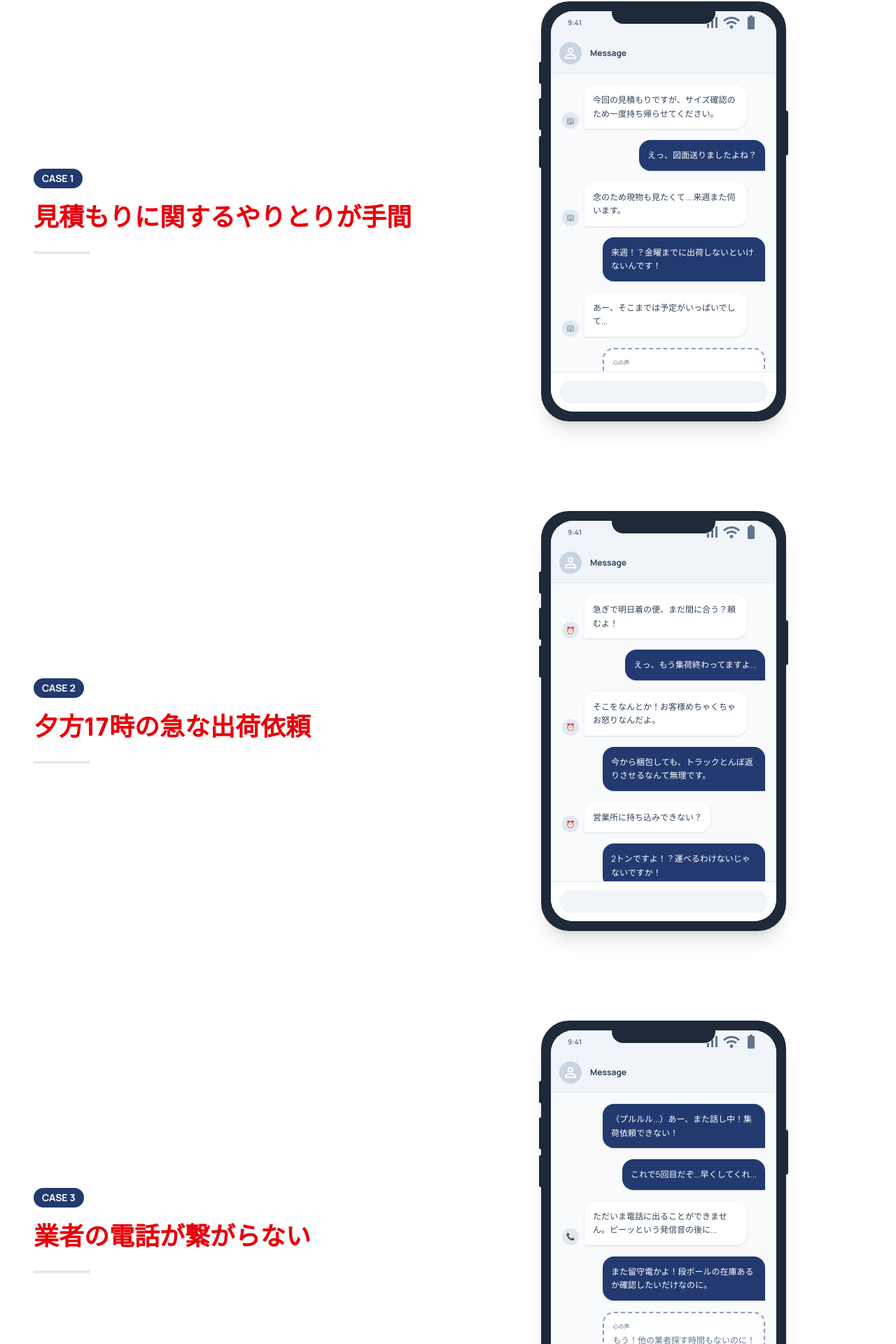
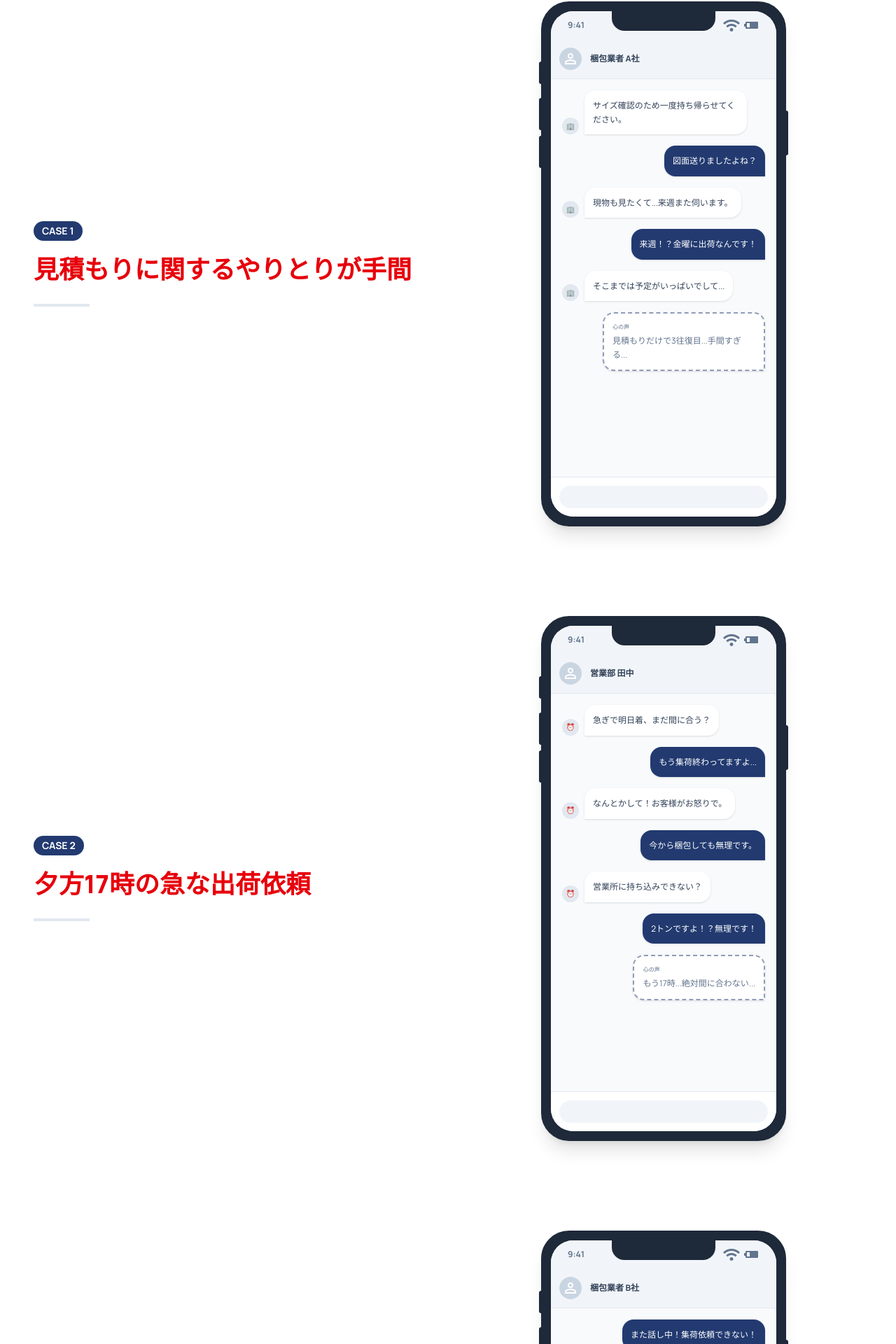
Before and after one commit to aoyama-eiya/rakuhako-lp-test, a Next.js app: page / in a window 1280 px wide. Shown: the part 1525-3445 px from the top of the page at 70% size. Built offline with nearby package versions, Linux system fonts and the light colour scheme.

Commit message:
Update LP: fix status bar icons, remove English text in Story, update feature card icon

```diff
--- a/app/components/Hero.tsx
+++ b/app/components/Hero.tsx
@@ -119,11 +119,11 @@ export default function Hero() {
                         </div>
                         <div className="flex items-center gap-6 px-10 py-2">
                             <div className="flex-shrink-0 w-14 h-14 rounded-2xl bg-slate-50 flex items-center justify-center text-primary">
-                                <span className="material-symbols-outlined text-[32px]">currency_yen</span>
+                                <span className="material-symbols-outlined text-[32px]">groups</span>
                             </div>
                             <div>
-                                <p className="text-lg font-black text-slate-900 whitespace-nowrap">コスト削減を実現</p>
-                                <p className="text-sm text-slate-500 font-medium">中間マージンをカット</p>
+                                <p className="text-lg font-black text-slate-900 whitespace-nowrap">属人化しない</p>
+                                <p className="text-sm text-slate-500 font-medium">誰でも同じ品質で発注</p>
                             </div>
                         </div>
                     </div>
--- a/app/components/Problem.tsx
+++ b/app/components/Problem.tsx
@@ -6,174 +6,168 @@ const episodes = [
     {
         id: 1,
         title: "見積もりに関するやりとりが手間",
+        chatPartner: "梱包業者 A社",
         chat: [
             {
                 side: "left",
-                icon: "badge", // Vendor
+                icon: "badge",
                 name: "梱包業者 A社",
-                text: "今回の見積もりですが、サイズ確認のため一度持ち帰らせてください。"
+                text: "サイズ確認のため一度持ち帰らせてください。"
             },
             {
                 side: "right",
                 icon: "person",
                 name: "あなた",
-                text: "えっ、図面送りましたよね？"
+                text: "図面送りましたよね？"
             },
             {
                 side: "left",
-                icon: "badge", // Vendor
+                icon: "badge",
                 name: "梱包業者 A社",
-                text: "念のため現物も見たくて... 来週また伺います。"
+                text: "現物も見たくて...来週また伺います。"
             },
             {
                 side: "right",
                 icon: "person",
                 name: "あなた",
-                text: "来週！？金曜までに出荷しないといけないんです！"
+                text: "来週！？金曜に出荷なんです！"
             },
             {
                 side: "left",
-                icon: "badge", // Vendor
+                icon: "badge",
                 name: "梱包業者 A社",
-                text: "あー、そこまでは予定がいっぱいでして..."
+                text: "そこまでは予定がいっぱいでして..."
             },
             {
                 side: "right",
                 type: "thought",
-                text: "マジか... こんなことなら他の業者に頼めばよかった..."
-            },
-            {
-                side: "right",
-                type: "thought",
-                text: "見積もりのやり取りだけで、もう3往復目...手間すぎる..."
+                text: "見積もりだけで3往復目...手間すぎる..."
             }
         ]
     },
     {
         id: 2,
         title: "夕方17時の急な出荷依頼",
+        chatPartner: "営業部 田中",
         chat: [
             {
                 side: "left",
-                icon: "schedule", // Clock/Urgent
-                name: "営業担当",
-                text: "急ぎで明日着の便、まだ間に合う？頼むよ！"
+                icon: "schedule",
+                name: "営業部 田中",
+                text: "急ぎで明日着、まだ間に合う？"
             },
             {
                 side: "right",
                 icon: "person",
                 name: "あなた",
-                text: "えっ、もう集荷終わってますよ..."
+                text: "もう集荷終わってますよ..."
             },
             {
                 side: "left",
-                icon: "schedule", // Clock/Urgent
-                name: "営業担当",
-                text: "そこをなんとか！お客様めちゃくちゃお怒りなんだよ。"
+                icon: "schedule",
+                name: "営業部 田中",
+                text: "なんとかして！お客様がお怒りで。"
             },
             {
                 side: "right",
                 icon: "person",
                 name: "あなた",
-                text: "今から梱包しても、トラックとんぼ返りさせるなんて無理です。"
+                text: "今から梱包しても無理です。"
             },
             {
                 side: "left",
-                icon: "schedule", // Clock/Urgent
-                name: "営業担当",
+                icon: "schedule",
+                name: "営業部 田中",
                 text: "営業所に持ち込みできない？"
             },
             {
                 side: "right",
                 icon: "person",
                 name: "あなた",
-                text: "2トンですよ！？運べるわけないじゃないですか！"
+                text: "2トンですよ！？無理です！"
             },
             {
                 side: "right",
                 type: "thought",
-                text: "もう17時...今から梱包材を手配して梱包なんて絶対無理だ..."
+                text: "もう17時...絶対間に合わない..."
             }
         ]
     },
     {
         id: 3,
         title: "業者の電話が繋がらない",
+        chatPartner: "梱包業者 B社",
         chat: [
             {
                 side: "right",
                 icon: "person",
                 name: "あなた",
-                text: "（プルルル...）あー、また話し中！集荷依頼できない！"
+                text: "また話し中！集荷依頼できない！"
             },
             {
                 side: "right",
                 icon: "person",
                 name: "あなた",
-                text: "これで5回目だぞ...早くしてくれ..."
+                text: "これで5回目だぞ..."
             },
             {
                 side: "left",
-                icon: "call_end", // Busy
+                icon: "call_end",
                 name: "梱包業者 B社",
-                text: "ただいま電話に出ることができません。ピーッという発信音の後に..."
+                text: "ただいま電話に出ることができません。"
             },
             {
                 side: "right",
                 icon: "person",
                 name: "あなた",
-                text: "また留守電かよ！段ボールの在庫あるか確認したいだけなのに。"
+                text: "また留守電！在庫確認したいだけなのに。"
             },
             {
                 side: "right",
                 type: "thought",
-                text: "もう！他の業者探す時間もないのに！"
+                text: "他の業者探す時間もない！"
             }
         ]
     },
     {
         id: 4,
         title: "上司に即答できない無力感",
+        chatPartner: "上司",
         chat: [
             {
                 side: "left",
-                icon: "supervisor_account", // Boss
-                name: "上長",
-                text: "例の案件、コストいくらかかりそう？会議で使うから今すぐ教えて。"
+                icon: "supervisor_account",
+                name: "上司",
+                text: "コストいくら？会議で使うから今すぐ教えて。"
             },
             {
                 side: "right",
                 icon: "person",
                 name: "あなた",
-                text: "あ、はい。今業者に見積もり依頼中でして..."
+                text: "今業者に見積もり依頼中でして..."
             },
             {
                 side: "left",
-                icon: "supervisor_account", // Boss
-                name: "上長",
-                text: "まだ？昨日頼んだよね？概算でいいから早く出してよ。"
+                icon: "supervisor_account",
+                name: "上司",
+                text: "昨日頼んだよね？概算でいいから早く。"
             },
             {
                 side: "right",
                 icon: "person",
                 name: "あなた",
-                text: "現物見ないと概算も出せないと言われまして..."
+                text: "現物見ないと出せないと言われまして..."
             },
             {
                 side: "left",
-                icon: "supervisor_account", // Boss
-                name: "上長",
-                text: "だから仕事遅いんだよ。適当でいいから出して！"
+                icon: "supervisor_account",
+                name: "上司",
+                text: "適当でいいから出して！"
             },
             {
                 side: "right",
                 type: "thought",
-                text: "（適当に出して間違ってたら怒るくせに...）"
-            },
-            {
-                side: "right",
-                type: "thought",
-                text: "すみません...まだ業者から返事がなくて...（また怒られる...）"
+                text: "適当に出して間違ったら怒るくせに..."
             }
         ]
     }
@@ -208,8 +202,8 @@ export default function Problem() {
                             {/* Right: Smartphone Interaction */}
                             <div className="relative mx-auto w-full max-w-[350px]">
                                 {/* Phone Frame */}
-                                <div className="relative border-gray-800 bg-gray-800 border-[14px] rounded-[2.5rem] h-[600px] shadow-xl">
-                                    <div className="w-[148px] h-[18px] bg-gray-800 top-0 rounded-b-[1rem] left-1/2 -translate-x-1/2 absolute z-20"></div>
+                                <div className="relative border-gray-800 bg-gray-800 border-[14px] rounded-[2.5rem] h-[750px] shadow-xl">
+                                    <div className="w-[148px] h-[28px] bg-gray-800 top-0 rounded-b-[18px] left-1/2 -translate-x-1/2 absolute z-20"></div>
                                     <div className="h-[32px] w-[3px] bg-gray-800 absolute -left-[17px] top-[72px] rounded-l-lg"></div>
                                     <div className="h-[46px] w-[3px] bg-gray-800 absolute -left-[17px] top-[124px] rounded-l-lg"></div>
                                     <div className="h-[46px] w-[3px] bg-gray-800 absolute -left-[17px] top-[178px] rounded-l-lg"></div>
@@ -218,12 +212,11 @@ export default function Problem() {
                                     {/* Screen */}
                                     <div className="rounded-[2rem] overflow-hidden w-full h-full bg-slate-50 relative flex flex-col">
                                         {/* Status Bar Mock */}
-                                        <div className="h-8 bg-slate-100 w-full shrink-0 z-10 flex items-center justify-between px-6 text-[10px] text-slate-500 font-bold">
+                                        <div className="h-10 bg-slate-100 w-full shrink-0 z-10 flex items-center justify-between px-6 text-[12px] text-slate-500 font-bold">
                                             <span>9:41</span>
-                                            <div className="flex gap-1">
-                                                <span className="material-symbols-outlined text-[10px]">signal_cellular_alt</span>
-                                                <span className="material-symbols-outlined text-[10px]">wifi</span>
-                                                <span className="material-symbols-outlined text-[10px]">battery_full</span>
+                                            <div className="flex gap-1 items-center">
+                                                <span className="material-symbols-outlined text-[14px]">wifi</span>
+                                                <span className="material-symbols-outlined text-[16px] -mt-[1px]">battery_horiz_075</span>
                                             </div>
                                         </div>
 
@@ -232,11 +225,11 @@ export default function Problem() {
                                             <div className="w-8 h-8 rounded-full bg-slate-300 flex items-center justify-center text-white">
                                                 <span className="material-symbols-outlined text-sm">person</span>
                                             </div>
-                                            <span className="text-xs font-bold text-slate-700">Message</span>
+                                            <span className="text-xs font-bold text-slate-700">{episode.chatPartner}</span>
                                         </div>
 
                                         {/* Chat Content */}
-                                        <div className="flex-1 overflow-y-auto p-4 space-y-4 no-scrollbar">
+                                        <div className="flex-1 overflow-hidden p-4 space-y-4">
                                             {episode.chat.map((msg, idx) => (
                                                 <div key={idx} className={`flex items-end gap-2 ${msg.side === 'right' ? 'justify-end' : ''}`}>
                                                     {msg.side === 'left' && (
--- a/app/components/Reviews.tsx
+++ b/app/components/Reviews.tsx
@@ -6,6 +6,7 @@ const reviews = [
         company: "産業機械メーカー",
         role: "営業事務（30代女性）",
         bgPos: "10% 15%",
+        reviewTitle: "見積もり待ちのストレスから解放",
         paragraphs: [
             "以前は急な出荷依頼が入るたびに梱包業者に電話をかけまくり、FAXで図面を送って見積もり待ち…という繰り返しでした。返事が来るまで2〜3日かかることもザラで、その間ずっとソワソワしながら本来の営業事務の仕事が手につかない日々。",
             "ラクハコキット導入後は、サイズと重さを入力するだけで即座に概算価格が表示されるので、見積もり待ちの時間が「2日」から「10秒」に激減しました。",
@@ -17,6 +18,7 @@ const reviews = [
         company: "機械部品商社",
         role: "物流マネージャー（40代男性）",
         bgPos: "50% 15%",
+        reviewTitle: "海外物流の調整が劇的に改善",
         paragraphs: [
             "弊社は海外への出荷が多く、梱包だけでなくLCL（船積み）の手配や通関書類の準備まで、複数の業者に個別に連絡を取る必要がありました。業者間で情報がうまく共有されず、いわゆる『伝言ゲーム』状態。納期遅れやミスが頻発していました。",
             "ラクハコキットを導入してからは、梱包から輸送手配まで一括で相談・依頼できるようになり、リードタイムが従来の約半分に短縮。",
@@ -28,6 +30,7 @@ const reviews = [
         company: "電子部品メーカー",
         role: "購買担当（50代男性）",
         bgPos: "90% 15%",
+        reviewTitle: "会議中に即概算、社内調整が激減",
         paragraphs: [
             "長年この業界にいますが、梱包のコストと納期の見通しが立たないことが最大のストレスでした。上長から『いくらかかる？いつ届く？』と聞かれても、業者の返答待ちで即答できず、社内調整に半日以上費やすことも珍しくありませんでした。",
             "導入後は必要な条件を入力するだけで全体像が一目で把握できるため、会議中にその場で概算を提示できるようになりました。調整業務にかかっていた半日の作業が数十分で完了し、購買判断そのものに集中できる環境が整いました。",
@@ -69,12 +72,15 @@ export default function Reviews() {
 
                             {/* Stars */}
                             <div className="flex gap-1 mb-4 text-yellow-400">
-                                <span className="material-symbols-outlined text-[20px] fill-1">star</span>
-                                <span className="material-symbols-outlined text-[20px] fill-1">star</span>
-                                <span className="material-symbols-outlined text-[20px] fill-1">star</span>
-                                <span className="material-symbols-outlined text-[20px] fill-1">star</span>
-                                <span className="material-symbols-outlined text-[20px] fill-1">star</span>
+                                <span className="material-symbols-outlined text-[20px]" style={{ fontVariationSettings: "'FILL' 1" }}>star</span>
+                                <span className="material-symbols-outlined text-[20px]" style={{ fontVariationSettings: "'FILL' 1" }}>star</span>
+                                <span className="material-symbols-outlined text-[20px]" style={{ fontVariationSettings: "'FILL' 1" }}>star</span>
+                                <span className="material-symbols-outlined text-[20px]" style={{ fontVariationSettings: "'FILL' 1" }}>star</span>
+                                <span className="material-symbols-outlined text-[20px]" style={{ fontVariationSettings: "'FILL' 1" }}>star</span>
                             </div>
+
+                            {/* Review Title */}
+                            <h4 className="text-white font-bold text-base mb-3">{review.reviewTitle}</h4>
 
                             {/* Text with paragraphs */}
                             <div className="text-slate-300 text-sm leading-relaxed font-medium space-y-3">
--- a/app/components/Story.tsx
+++ b/app/components/Story.tsx
@@ -10,10 +10,6 @@ export default function Story() {
                             <div className="absolute inset-0 bg-primary/10 translate-x-4 translate-y-4 rounded-2xl transition-transform group-hover:translate-x-2 group-hover:translate-y-2"></div>
                             <div className="relative aspect-[4/3] overflow-hidden rounded-2xl border border-gray-100 dark:border-white/10 shadow-2xl">
                                 <img alt="President of Yamaguchi Butsuryu" className="w-full h-full object-cover" src={`${process.env.NEXT_PUBLIC_BASE_PATH || ''}/img/yamagutishatyounogazou.jpg`} />
-                                <div className="absolute bottom-0 inset-x-0 p-8 bg-gradient-to-t from-black/80 via-black/40 to-transparent text-white">
-                                    <p className="text-2xl font-bold">山口 秀佳</p>
-                                    <p className="text-sm tracking-widest opacity-80 uppercase">President, Yamaguchi Butsuryu</p>
-                                </div>
                             </div>
                         </div>
                     </div>
```
